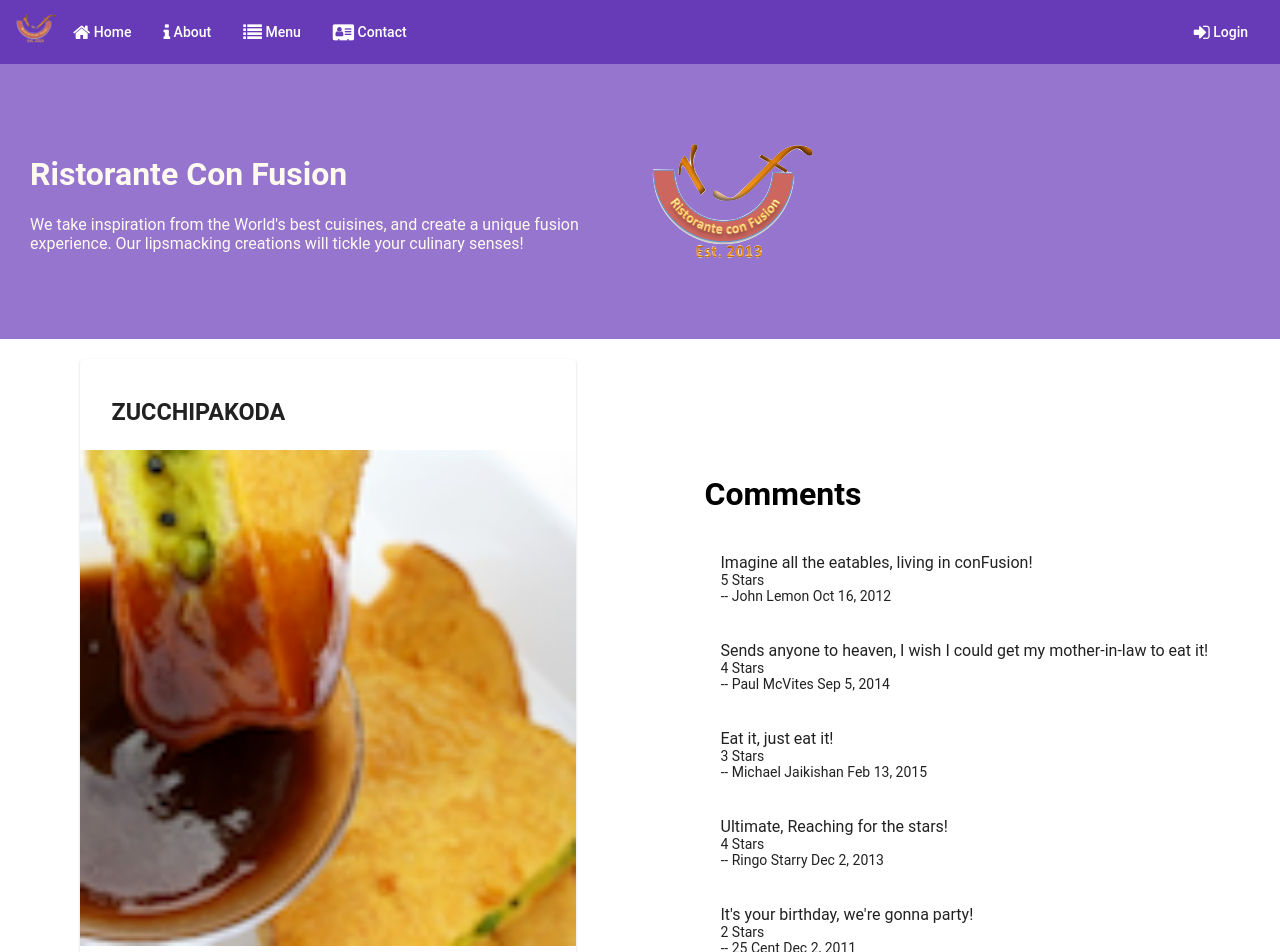
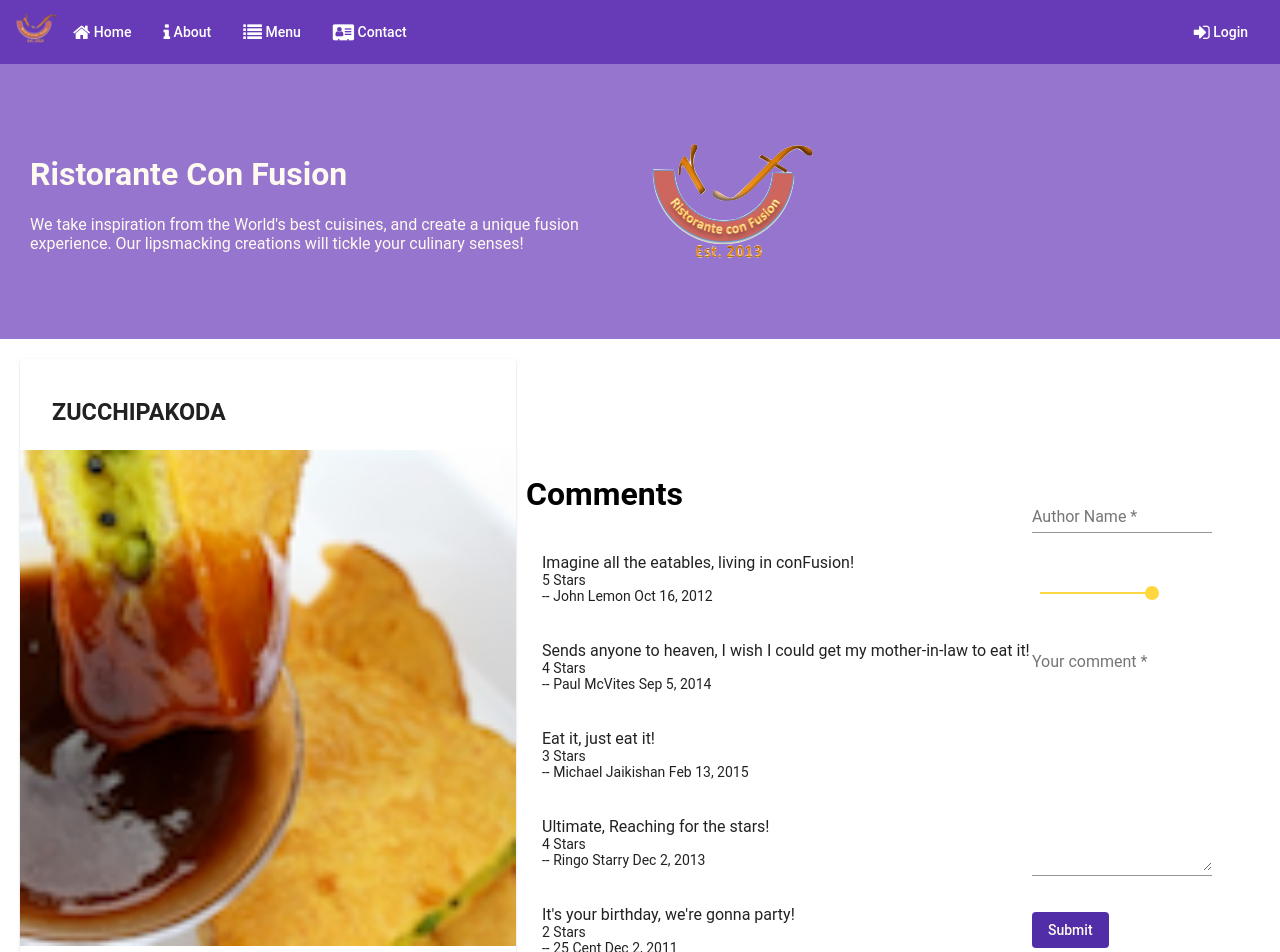
Before and after one commit to Yarikks/Angular_coursera, an Angular app: page /dishdetail/1 in a window 1280 px wide. Shown: the top 952 px of the page. Built offline with nearby package versions, Linux system fonts and the light colour scheme.

Commit message:
Assignment 3 Completed

```diff
--- a/src/app/contact/contact.component.html
+++ b/src/app/contact/contact.component.html
@@ -6,7 +6,9 @@
             <hr>
         </div>
     </div>
+    <mat-slider min="1" max="5" step="1" tickInterval="1" thumbLabel>
 
+    </mat-slider>
     <div fxFlex>
         <h3>Location Information</h3>
         <div fxLayout="column" fxLayout.gt-sm="row">
--- a/src/app/contact/contact.component.ts
+++ b/src/app/contact/contact.component.ts
@@ -47,8 +47,7 @@ export class ContactComponent implements OnInit {
     this.createForm();
   }
 
-  ngOnInit(): void {
-  }
+  ngOnInit(): void { }
 
   createForm() {
     this.feedbackForm = this.fb.group({
--- a/src/app/dishdetail/dishdetail.component.html
+++ b/src/app/dishdetail/dishdetail.component.html
@@ -28,7 +28,7 @@
     </div>
 
     <div fxFlex="40" *ngIf="dish">
-        <mat-list fxFlex >
+        <mat-list fxFlex>
             <h1>Comments</h1>
             <mat-list-item *ngFor="let comments of dish.comments">
                 <p matLine> {{comments.comment}} </p>
@@ -39,7 +39,38 @@
     </div>
 
     <div fxFlex [hidden]="dish">
-        <mat-spinner></mat-spinner> <h4>Loading...</h4>
+        <mat-spinner></mat-spinner>
+        <h4>Loading...</h4>
+    </div>
+
+    <div fxFlex>
+        <div [hidden]="commentForm.invalid">
+            <p>{{commentForm.value.comment}}</p>
+            <p>{{commentForm.value.rating}} Stars</p>
+            <p> -- {{commentForm.value.author}}</p>
+        </div>
+
+
+        <form novalidate [formGroup]="commentForm" #cform="ngForm" (ngSubmit)="onSubmit()">
+            <p>
+                <mat-form-field class="half-width">
+                    <input matInput formControlName="author" placeholder="Author Name" type="text" required>
+                    <mat-error *ngIf="commentErrors.author"> {{commentErrors.author}}</mat-error>
+                </mat-form-field>
+            </p>
+            <p>
+                <mat-slider formControlName="rating" thumbLabel tickInterval="1" min="1" max="5" value="5"></mat-slider>
+            </p>
+            <p>
+                <mat-form-field class="half-width">
+                    <textarea matInput formControlName="comment" placeholder="Your comment" rows="12"></textarea>
+                    <mat-error *ngIf="commentErrors.comment"> {{commentErrors.comment}}</mat-error>
+                </mat-form-field>
+            </p>
+            <button type="submit" mat-button class="background-primary text-floral-white"
+                [disabled]="commentForm.invalid">Submit</button>
+        </form>
+
     </div>
 
 </div>
--- a/src/app/dishdetail/dishdetail.component.ts
+++ b/src/app/dishdetail/dishdetail.component.ts
@@ -1,9 +1,11 @@
-import { Component, OnInit } from '@angular/core';
-import { Dish } from '../shared/dish';
+import { Component, OnInit, ViewChild } from '@angular/core';
 import { Params, ActivatedRoute } from '@angular/router';
 import { Location } from '@angular/common';
 import { DishService } from '../service/dish.service';
 import { switchMap } from 'rxjs/operators';
+import { FormGroup, FormBuilder, Validators } from '@angular/forms';
+import { Comment } from '../shared/comment';
+import { Dish } from '../shared/dish';
 
 @Component({
   selector: 'app-dishdetail',
@@ -13,14 +15,38 @@ import { switchMap } from 'rxjs/operators';
 
 export class DishdetailComponent implements OnInit {
 
+  // dishes
   dish: Dish;
   dishIds: string[];
   prev: string;
   next: string;
 
+  // comment form
+  commentForm: FormGroup;
+  commentt: Comment
+  @ViewChild('cform',{static:false}) commentFormDirective;
+
+  commentErrors = {
+    'author': '',
+    'comment': ''
+  };
+
+  validComment = {
+    'author': {
+      'required': 'Author name is required.',
+      'minlength': 'Author name must be at least 2 characters long.'
+    },
+    'comment': {
+      'required': 'Comment is required.',
+      'minlength': 'Comment must be at least 2 characters long.'
+    },
+  };
+
   constructor(private dishservice: DishService,
     private route: ActivatedRoute,
-    private location: Location) { }
+    private location: Location, private fb: FormBuilder) {
+      this.createForm();
+     }
 
   ngOnInit() {
     this.dishservice.getDishIds()
@@ -29,6 +55,63 @@ export class DishdetailComponent implements OnInit {
     this.route.params
       .pipe(switchMap((params:Params) => this.dishservice.getDish(params['id'])))
       .subscribe(dish => {this.dish = dish; this.setPrevNext(dish.id); });
+  }
+
+  createForm() {
+    this.commentForm = this.fb.group({
+      rating: 5,
+      comment: ['', [Validators.required, Validators.minLength(2)]],
+      author: ['', [Validators.required, Validators.minLength(2)]],
+      date: ''
+    });
+
+    this.commentForm.valueChanges
+      .subscribe(data => this.onValueChanged(data))
+
+      this.onValueChanged();
+  }
+
+  onValueChanged(data?: any) {
+    if(!this.commentForm) {return;}
+    const form = this.commentForm;
+
+    for(const field in this.commentErrors){
+      if(this.commentErrors.hasOwnProperty(field)){
+        //clear prev error message
+        this.commentErrors[field] = '';
+        const control = form.get(field);
+
+        if(control && control.dirty && !control.valid){
+          const messages = this.validComment[field];
+
+          for(const key in control.errors){
+            if(control.errors.hasOwnProperty(key)){
+              this.commentErrors[field] += messages[key] + ' ';
+            }
+          }
+        }
+      }
+    }
+  }
+
+  onSubmit() {
+    this.commentt = this.commentForm.value;
+    console.log(this.commentt);
+
+    this.dish.comments.push({
+      rating: this.commentt.rating,
+      comment: this.commentt.comment,
+      author: this.commentt.author,
+      date: Date.now().toString()
+    });
+
+
+    this.commentForm.reset({
+      comment: '',
+      author: '',
+      date: ''
+    });
+    this.commentFormDirective.resetForm({rating:5});
   }
 
   setPrevNext(dishId: string) {
```
Also changed, not shown: src/app/app.module.ts (+6 -3 lines).
